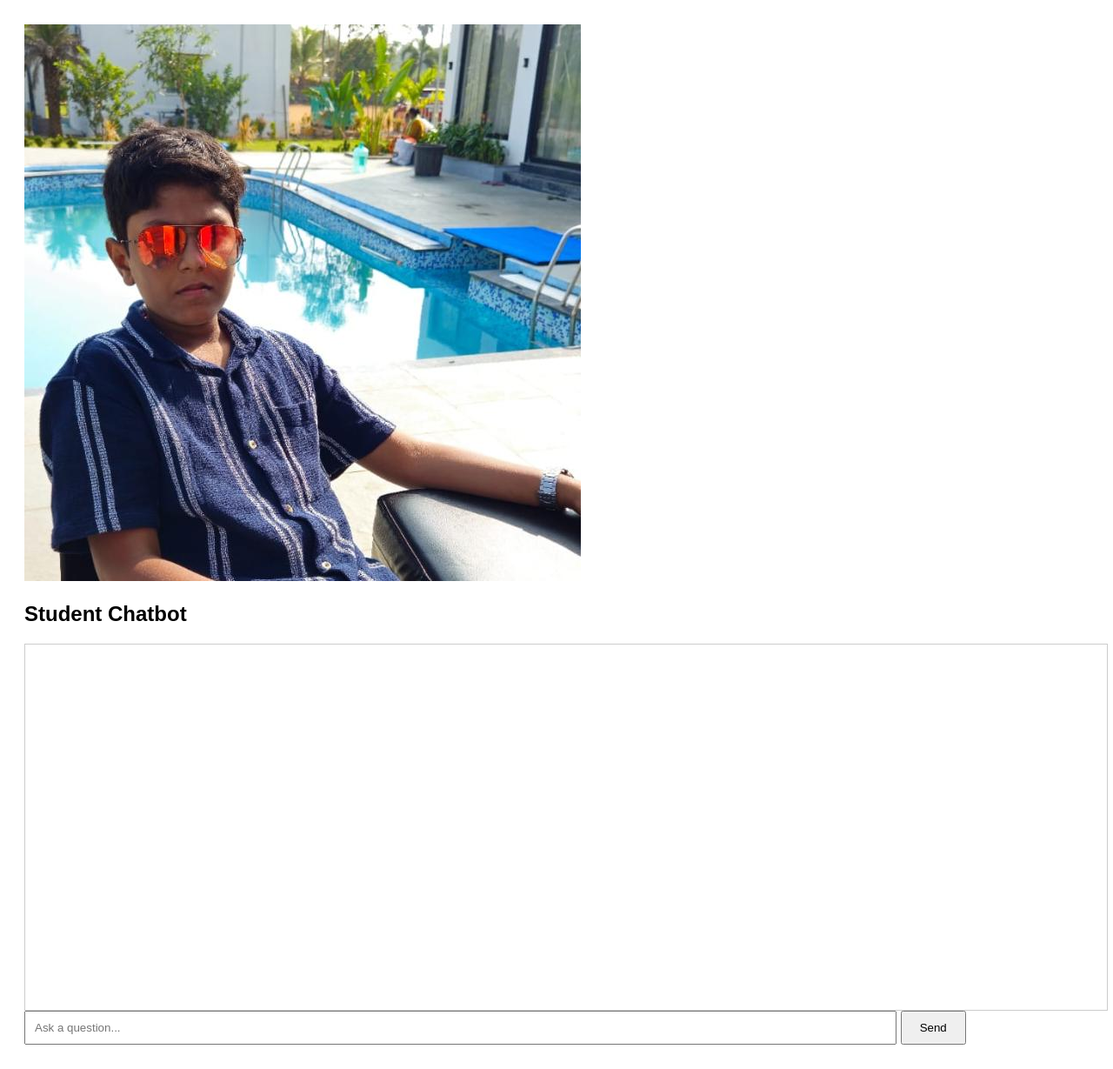
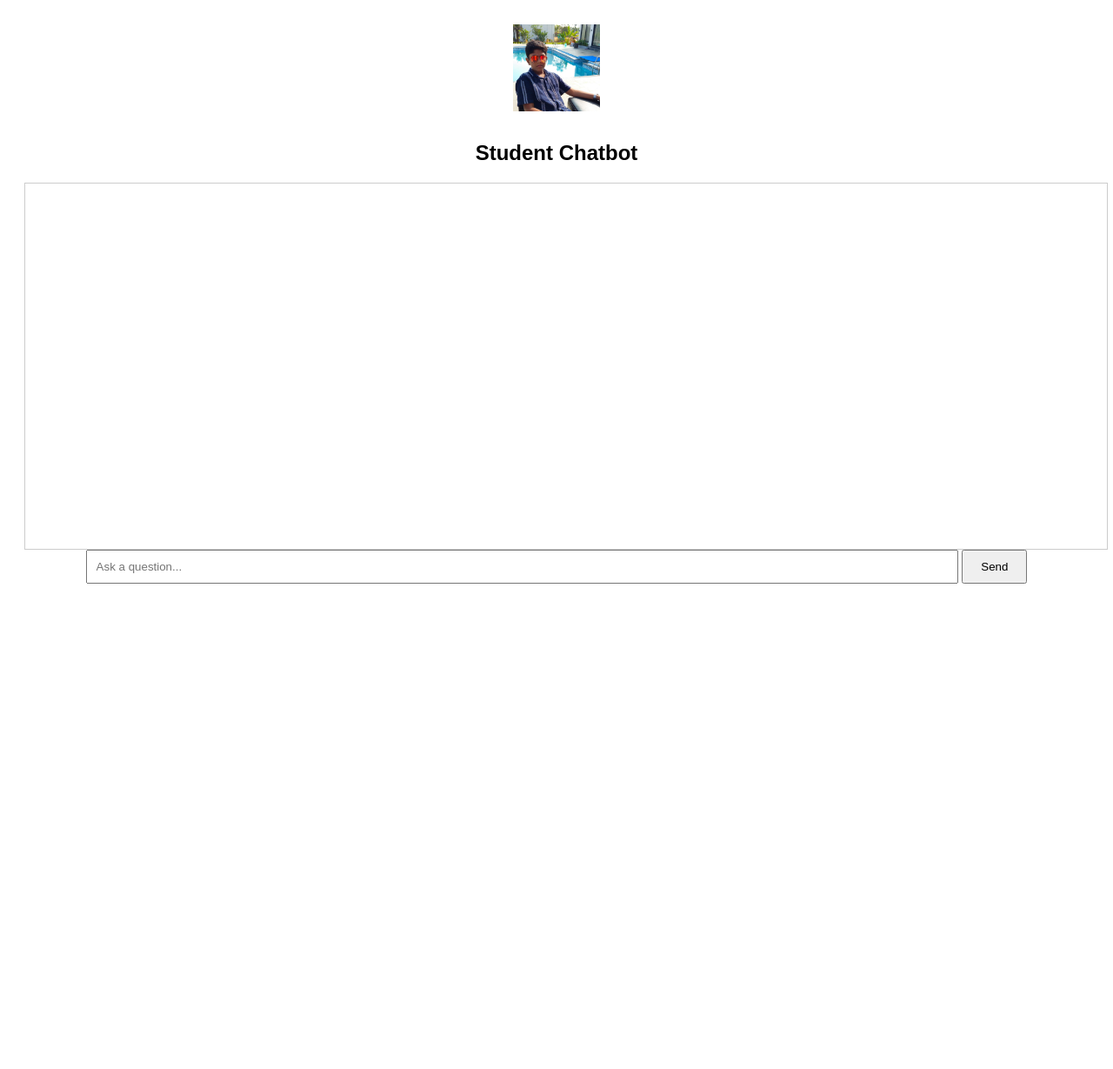
Before and after one commit to krishnasubramanyam/student-chatbot, a Flask app: page / in a window 1280 px wide. Shown: the whole page at 87% size. After the commit the page ends 671 px from the top, so only its background shows below. Run offline with Flask 3, Linux system fonts and the light colour scheme.

Commit message:
Update index.html

```diff
--- a/templates/index.html
+++ b/templates/index.html
@@ -4,19 +4,47 @@
     <meta charset="UTF-8">
     <title>Lavith Chatbot</title>
     <style>
-        body { font-family: Arial; padding: 20px; }
-        #chatbox { width: 100%; height: 400px; border: 1px solid #ccc; overflow-y: scroll; padding: 10px; }
-        #inputBox { width: 80%; padding: 10px; }
-        #sendBtn { padding: 10px 20px; }
+        body {
+            font-family: Arial, sans-serif;
+            padding: 20px;
+            text-align: center;
+        }
+
+        #logo {
+            max-height: 100px;
+            margin-bottom: 10px;
+        }
+
+        #chatbox {
+            width: 100%;
+            height: 400px;
+            border: 1px solid #ccc;
+            overflow-y: scroll;
+            padding: 10px;
+            text-align: left;
+        }
+
+        #inputBox {
+            width: 80%;
+            padding: 10px;
+        }
+
+        #sendBtn {
+            padding: 10px 20px;
+        }
     </style>
-     <img src="me.jpg" alt="My GPT Chatbot Logo">
 </head>
 <body>
+    <!-- Logo -->
+    <img id="logo" src="me.jpg" alt="Lavith Chatbot Logo">
     <h2>Student Chatbot</h2>
+
+    <!-- Chat UI -->
     <div id="chatbox"></div>
     <input type="text" id="inputBox" placeholder="Ask a question..." />
     <button id="sendBtn">Send</button>
 
+    <!-- Chat Script -->
     <script>
         const inputBox = document.getElementById("inputBox");
         const sendBtn = document.getElementById("sendBtn");
```
